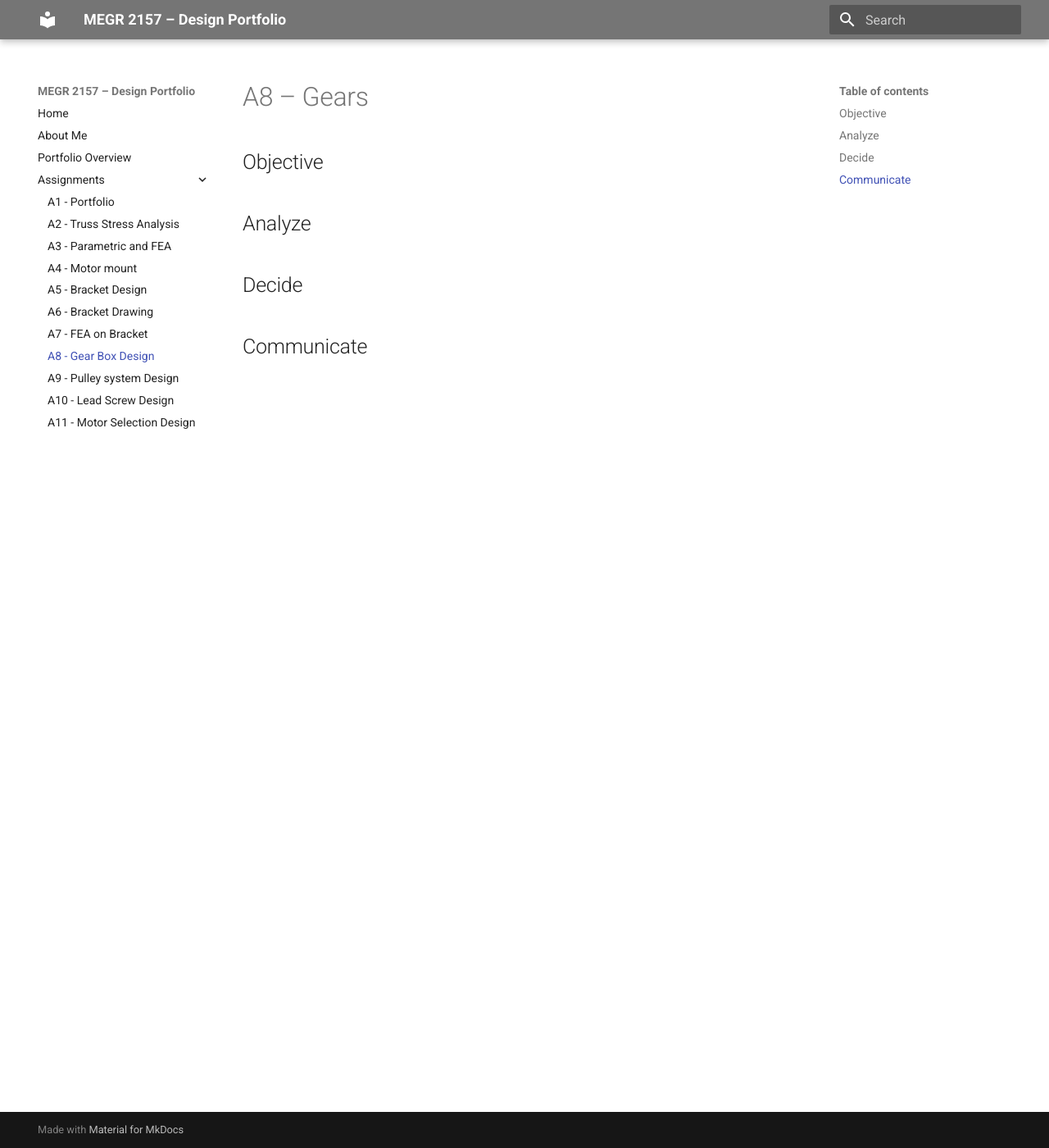
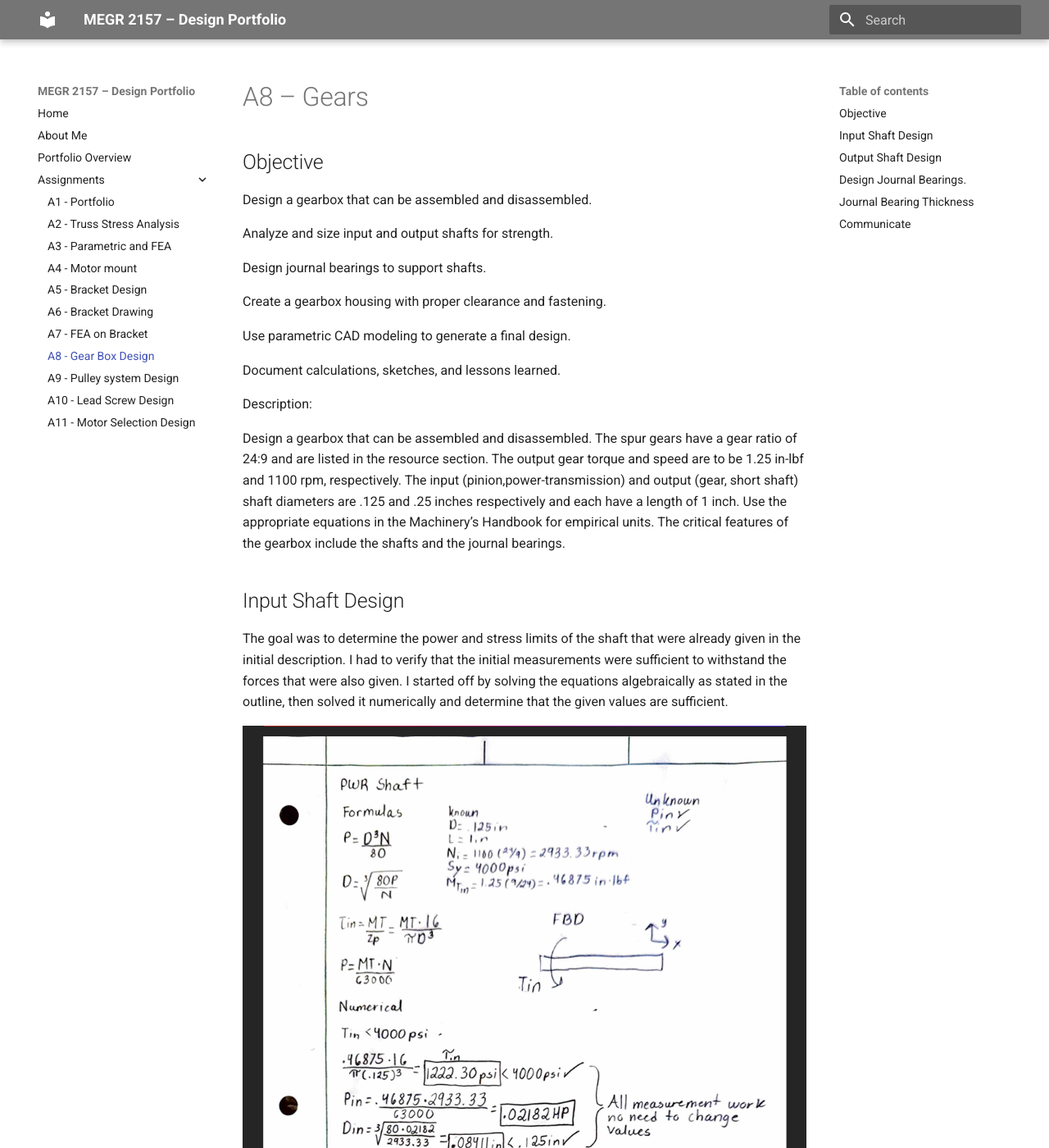
Before and after one commit to JHernPR/MEGR-2157-portfolio, an MkDocs documentation site: the page built from docs/assignments/A08/index.md, in a window 1280 px wide and 1400 px high. Shown: the whole window at 82% size. Built offline with MkDocs 1.6.1 and Material for MkDocs 9.7.7, drawn with Linux system fonts in a browser that asks for light colours; some of the changed text lies outside the part shown.

Commit message:
Update index.md

```diff
--- a/docs/assignments/A08/index.md
+++ b/docs/assignments/A08/index.md
@@ -1,12 +1,36 @@
 # A8 – Gears
 
 ## Objective
+Design a gearbox that can be assembled and disassembled.
+
+Analyze and size input and output shafts for strength.
+
+Design journal bearings to support shafts.
+
+Create a gearbox housing with proper clearance and fastening.
+
+Use parametric CAD modeling to generate a final design.
+
+Document calculations, sketches, and lessons learned.
+
+Description:
+
+Design a gearbox that can be assembled and disassembled. The spur gears have a gear ratio of 24:9 and are listed in the resource section. The output gear torque and speed are to be 1.25 in-lbf and 1100 rpm, respectively. The input (pinion,power-transmission) and output (gear, short shaft) shaft diameters are .125 and .25 inches respectively and each have a length of 1 inch. Use the appropriate equations in the Machinery’s Handbook for empirical units. The critical features of the gearbox include the shafts and the journal bearings.
+
+## Input Shaft Design
+
+The goal was to determine the power and stress limits of the shaft that were already given in the initial description. I had to verify that the initial measurements were sufficient to withstand the forces that were also given. I started off by solving the equations algebraically as stated in the outline, then solved it numerically and determine that the given values are sufficient.
+
+![hellothere](PWRSHAFT.PNG)
+
+## Output Shaft Design
 
 
-## Analyze
+
+![GeneralKenobi](ShortShaft.PNG)
+
+## Design Journal Bearings.
 
 
-## Decide
-
-
+## Journal Bearing Thickness
 ## Communicate
```
